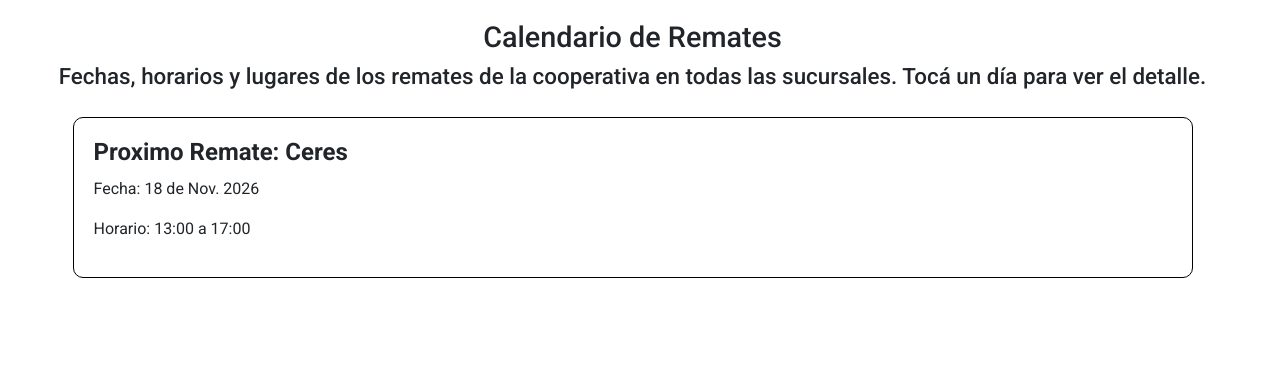
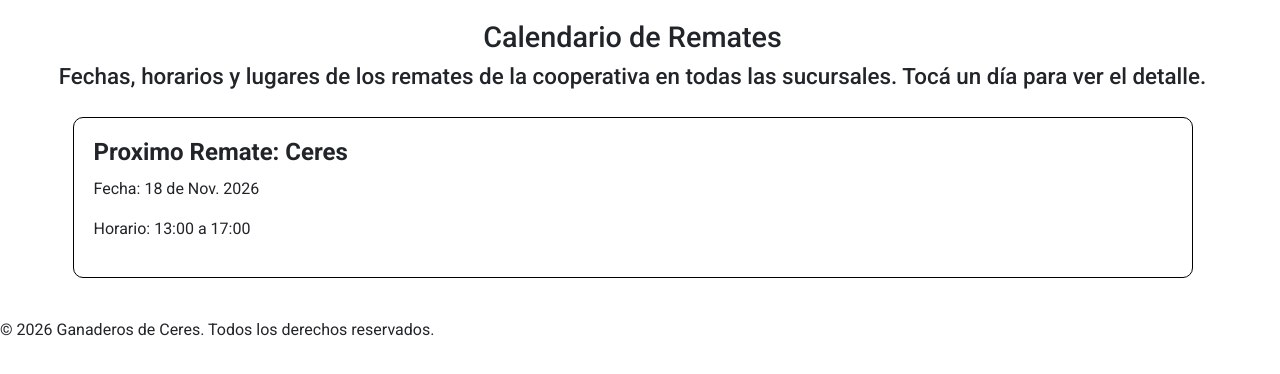
Before and after one commit to martogliof1-lgtm/Preentrega-3-layouts-con-Flexbox-y-box-model, a plain HTML site: page pages/remate.html in a window 1280 px wide. Shown: the part 236-610 px from the top of the page. Drawn offline with nearby package versions, Linux system fonts and the light colour scheme.

Commit message:
fix: elimina div sobrante, preconnect duplicados y agrega footer

```diff
--- a/pages/remate.html
+++ b/pages/remate.html
@@ -7,8 +7,6 @@
     <link href="https://cdn.jsdelivr.net/npm/bootstrap@5.3.9/dist/css/bootstrap.min.css" rel="stylesheet" integrity=
     "sha384-yEPZ7jP9S0QKiUQ0m3jjsO4ProIW7wvR9gXkI7JOGa2XVsw53Yke2bsdkBbjmmiX" crossorigin="anonymous">
     <link rel="stylesheet" href="../css/styles.css">
-    <link rel="preconnect" href="https://fonts.googleapis.com">
-    <link rel="preconnect" href="https://fonts.gstatic.com" crossorigin>
     <link rel="preconnect" href="https://fonts.googleapis.com">
     <link rel="preconnect" href="https://fonts.gstatic.com" crossorigin>
     <link href="https://fonts.googleapis.com/css2?family=Roboto:ital,wght@0,100..900;1,100..900&display=swap" rel="stylesheet">
@@ -71,6 +69,9 @@
                 </article>
             </section>
     </main>
+     <footer>
+        <p>&copy; 2026 Ganaderos de Ceres. Todos los derechos reservados.</p>
+    </footer>
     <script src="https://cdn.jsdelivr.net/npm/bootstrap@5.3.9/dist/js/bootstrap.bundle.min.js"
      integrity="sha384-WyOxWvTyr1QaMPfiPJSv76iReVthorl5uWlFtZPyK0IEB0hGzo9y5Bp9mYanr8Bu" crossorigin="anonymous"></script>
 </body>
```
Also changed, not shown: index.html (+1 -3 lines), pages/contacto.html (+3 -3 lines), pages/preciosypromedios.html (+1 -3 lines), pages/quienes-somos.html (+3 -2 lines), pages/sucursales.html (+3 -2 lines).
